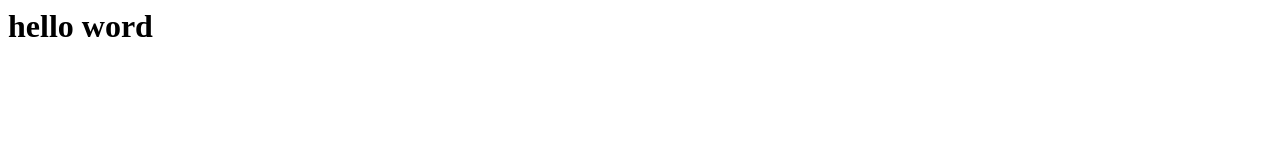
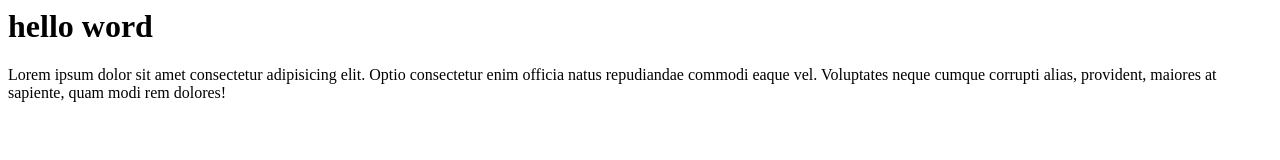
Before and after one commit to jawadalideveloper123/demo, a plain HTML site: page index.html in a window 1280 px wide. Drawn offline with Linux system fonts and the light colour scheme.

Commit message:
pargraph add

```diff
--- a/index.html
+++ b/index.html
@@ -1 +1,2 @@
 <h1>hello word</h1>
+<p>Lorem ipsum dolor sit amet consectetur adipisicing elit. Optio consectetur enim officia natus repudiandae commodi eaque vel. Voluptates neque cumque corrupti alias, provident, maiores at sapiente, quam modi rem dolores!</p>
```
